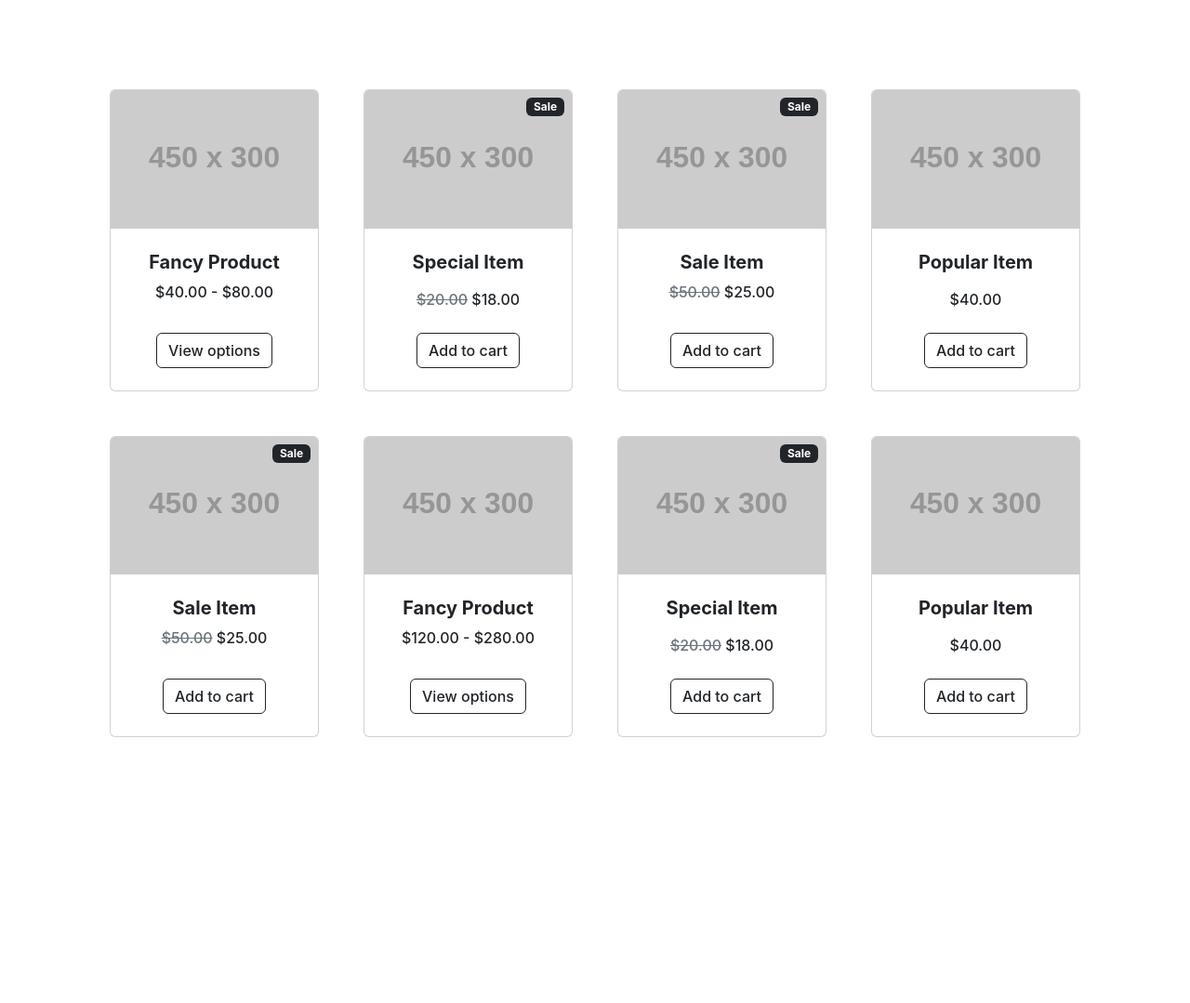
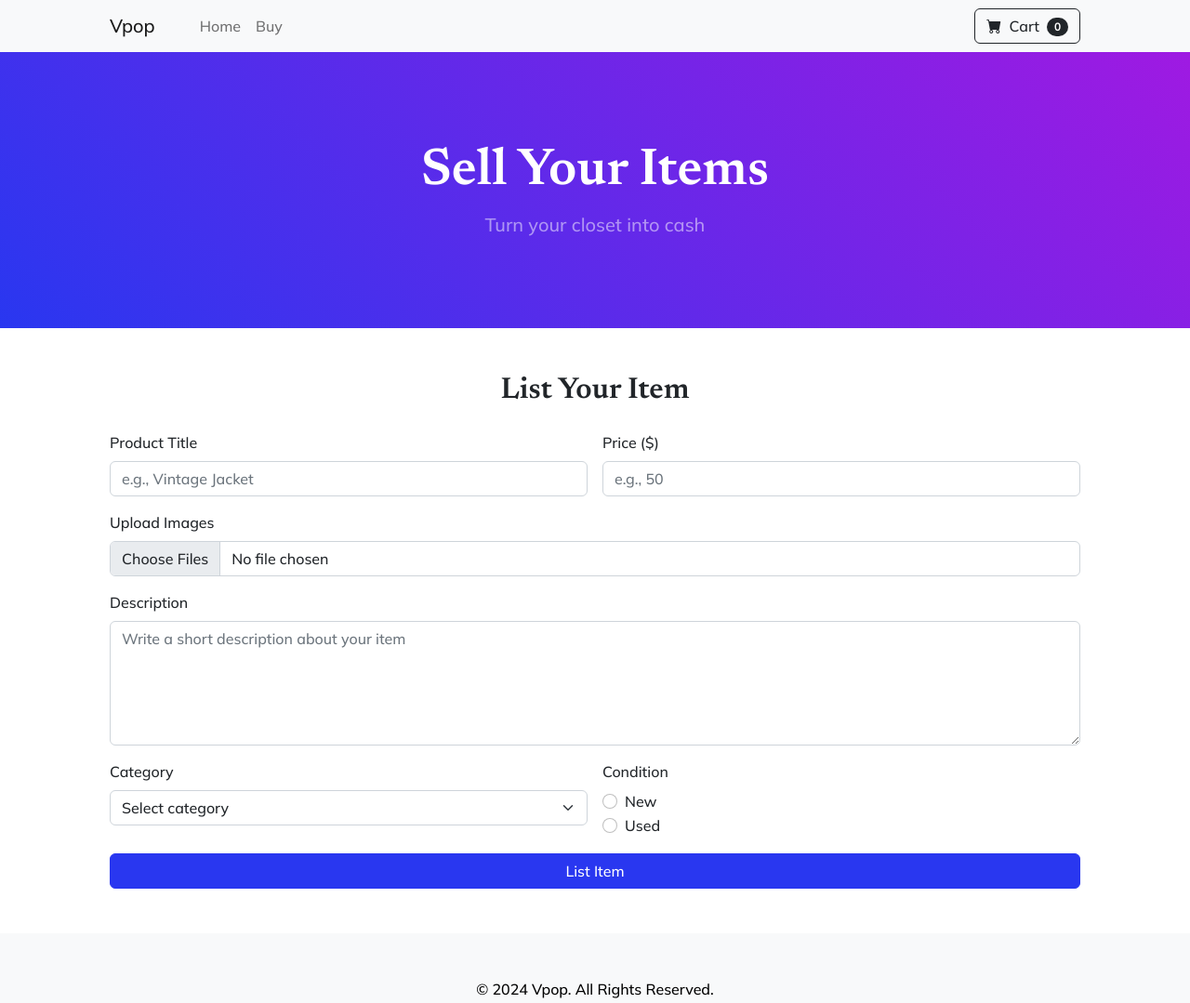
Before and after one commit to DarienAB/Project-3, a website: page V-pop/Sell.html in a window 1280 px wide. Shown: the whole page at 93% size. Before the commit the page ends 889 px from the top, so only its background shows below. Drawn offline with nearby package versions, Linux system fonts and the light colour scheme; placeholder pictures from the web are drawn by us.

Commit message:
need comments add to Sell.html

```diff
--- a/V-pop/Sell.html
+++ b/V-pop/Sell.html
@@ -1,209 +1,124 @@
-<html>
+<!DOCTYPE html>
+<html lang="en">
 <head>
-        <title> New Age - Start Bootstrap Theme </title>
-        <link href="css/styles.css" rel="stylesheet" />
+    <meta charset="UTF-8">
+    <meta name="viewport" content="width=device-width, initial-scale=1.0">
+    <title>Sell - Vpop</title>
+    <link href="css/styles.css" rel="stylesheet">
 
+    <!-- Bootstrap icons -->
+    <link href="https://cdn.jsdelivr.net/npm/bootstrap-icons@1.5.0/font/bootstrap-icons.css" rel="stylesheet" />
 
- <!-- Section-->
- <section class="py-5">
-    <div class="container px-4 px-lg-5 mt-5">
-        <div class="row gx-4 gx-lg-5 row-cols-2 row-cols-md-3 row-cols-xl-4 justify-content-center">
-            <div class="col mb-5">
-                <div class="card h-100">
-                    <!-- Product image-->
-                    <img class="card-img-top" src="https://dummyimage.com/450x300/dee2e6/6c757d.jpg" alt="..." />
-                    <!-- Product details-->
-                    <div class="card-body p-4">
-                        <div class="text-center">
-                            <!-- Product name-->
-                            <h5 class="fw-bolder">Fancy Product</h5>
-                            <!-- Product price-->
-                            $40.00 - $80.00
+    <!-- Google Fonts -->
+    <link rel="preconnect" href="https://fonts.gstatic.com" />
+    <link href="https://fonts.googleapis.com/css2?family=Newsreader:ital,wght@0,600;1,600&display=swap" rel="stylesheet" />
+    <link href="https://fonts.googleapis.com/css2?family=Mulish:ital,wght@0,300;0,500;0,600;0,700&display=swap" rel="stylesheet" />
+    <link href="https://fonts.googleapis.com/css2?family=Kanit:ital,wght@0,400;1,400&display=swap" rel="stylesheet" />
+</head>
+<body>
+    <!-- Navigation -->
+    <nav class="navbar navbar-expand-lg navbar-light bg-light">
+        <div class="container px-4 px-lg-5">
+            <a class="navbar-brand" href="index.html">Vpop</a>
+            <button class="navbar-toggler" type="button" data-bs-toggle="collapse" data-bs-target="#navbarContent" aria-controls="navbarContent" aria-expanded="false" aria-label="Toggle navigation">
+                <span class="navbar-toggler-icon"></span>
+            </button>
+            <div class="collapse navbar-collapse" id="navbarContent">
+                <ul class="navbar-nav me-auto mb-2 mb-lg-0 ms-lg-4">
+                    <li class="nav-item"><a class="nav-link" href="index.html">Home</a></li>
+                    <li class="nav-item"><a class="nav-link" href="buy.html">Buy</a></li>
+                </ul>
+                <form class="d-flex">
+                    <button class="btn btn-outline-dark" type="submit">
+                        <i class="bi-cart-fill me-1"></i>
+                        Cart
+                        <span class="badge bg-dark text-white ms-1 rounded-pill">0</span>
+                    </button>
+                </form>
             </div>
         </div>
-                    <!-- Product actions-->
-                    <div class="card-footer p-4 pt-0 border-top-0 bg-transparent">
-                        <div class="text-center"><a class="btn btn-outline-dark mt-auto" href="#">View options</a></div>
+    </nav>
+
+    <!-- Header -->
+    <header class="bg-gradient-primary-to-secondary py-5">
+        <div class="container px-4 px-lg-5 my-5">
+            <div class="text-center text-white">
+                <h1 class="display-4 fw-bolder">Sell Your Items</h1>
+                <p class="lead fw-normal text-white-50 mb-0">Turn your closet into cash</p>
             </div>
         </div>
+    </header>
+
+    <!-- Sell Form Section -->
+    <section class="py-5">
+        <div class="container px-4 px-lg-5">
+            <h2 class="text-center mb-4">List Your Item</h2>
+            <form class="row g-3">
+                <!-- Input for Product Title -->
+                <div class="col-md-6">
+                    <label for="productTitle" class="form-label">Product Title</label>
+                    <input type="text" class="form-control" id="productTitle" placeholder="e.g., Vintage Jacket" required>
                 </div>
-            <div class="col mb-5">
-                <div class="card h-100">
-                    <!-- Sale badge-->
-                    <div class="badge bg-dark text-white position-absolute" style="top: 0.5rem; right: 0.5rem">Sale</div>
-                    <!-- Product image-->
-                    <img class="card-img-top" src="https://dummyimage.com/450x300/dee2e6/6c757d.jpg" alt="..." />
-                    <!-- Product details-->
-                    <div class="card-body p-4">
-                        <div class="text-center">
-                            <!-- Product name-->
-                            <h5 class="fw-bolder">Special Item</h5>
-                            <!-- Product reviews-->
-                            <div class="d-flex justify-content-center small text-warning mb-2">
-                                <div class="bi-star-fill"></div>
-                                <div class="bi-star-fill"></div>
-                                <div class="bi-star-fill"></div>
-                                <div class="bi-star-fill"></div>
-                                <div class="bi-star-fill"></div>
+
+                <!-- Input for Price -->
+                <div class="col-md-6">
+                    <label for="productPrice" class="form-label">Price ($)</label>
+                    <input type="number" class="form-control" id="productPrice" placeholder="e.g., 50" required>
                 </div>
-                            <!-- Product price-->
-                            <span class="text-muted text-decoration-line-through">$20.00</span>
-                            $18.00
+
+                <!-- File Input for Images -->
+                <div class="col-md-12">
+                    <label for="productImage" class="form-label">Upload Images</label>
+                    <input type="file" class="form-control" id="productImage" accept="image/*" multiple required>
+                </div>
+
+                <!-- Input for Description -->
+                <div class="col-md-12">
+                    <label for="productDescription" class="form-label">Description</label>
+                    <textarea class="form-control" id="productDescription" rows="5" placeholder="Write a short description about your item" required></textarea>
+                </div>
+
+                <!-- Select for Category -->
+                <div class="col-md-6">
+                    <label for="productCategory" class="form-label">Category</label>
+                    <select class="form-select" id="productCategory" required>
+                        <option value="" disabled selected>Select category</option>
+                        <option value="clothing">Clothing</option>
+                        <option value="accessories">Accessories</option>
+                        <option value="shoes">Shoes</option>
+                        <option value="electronics">Electronics</option>
+                    </select>
+                </div>
+
+                <!-- Condition Radio Buttons -->
+                <div class="col-md-6">
+                    <label class="form-label">Condition</label>
+                    <div class="form-check">
+                        <input class="form-check-input" type="radio" name="condition" id="newCondition" value="new" required>
+                        <label class="form-check-label" for="newCondition">New</label>
+                    </div>
+                    <div class="form-check">
+                        <input class="form-check-input" type="radio" name="condition" id="usedCondition" value="used" required>
+                        <label class="form-check-label" for="usedCondition">Used</label>
                     </div>
                 </div>
-                    <!-- Product actions-->
-                    <div class="card-footer p-4 pt-0 border-top-0 bg-transparent">
-                        <div class="text-center"><a class="btn btn-outline-dark mt-auto" href="#">Add to cart</a></div>
+
+                <!-- Submit Button -->
+                <div class="col-12">
+                    <button type="submit" class="btn btn-primary w-100">List Item</button>
                 </div>
-                </div>
-            </div>
-            <div class="col mb-5">
-                <div class="card h-100">
-                    <!-- Sale badge-->
-                    <div class="badge bg-dark text-white position-absolute" style="top: 0.5rem; right: 0.5rem">Sale</div>
-                    <!-- Product image-->
-                    <img class="card-img-top" src="https://dummyimage.com/450x300/dee2e6/6c757d.jpg" alt="..." />
-                    <!-- Product details-->
-                    <div class="card-body p-4">
-                        <div class="text-center">
-                            <!-- Product name-->
-                            <h5 class="fw-bolder">Sale Item</h5>
-                            <!-- Product price-->
-                            <span class="text-muted text-decoration-line-through">$50.00</span>
-                            $25.00
-                        </div>
-                    </div>
-                    <!-- Product actions-->
-                    <div class="card-footer p-4 pt-0 border-top-0 bg-transparent">
-                        <div class="text-center"><a class="btn btn-outline-dark mt-auto" href="#">Add to cart</a></div>
-                    </div>
-                </div>
-            </div>
-            <div class="col mb-5">
-                <div class="card h-100">
-                    <!-- Product image-->
-                    <img class="card-img-top" src="https://dummyimage.com/450x300/dee2e6/6c757d.jpg" alt="..." />
-                    <!-- Product details-->
-                    <div class="card-body p-4">
-                        <div class="text-center">
-                            <!-- Product name-->
-                            <h5 class="fw-bolder">Popular Item</h5>
-                            <!-- Product reviews-->
-                            <div class="d-flex justify-content-center small text-warning mb-2">
-                                <div class="bi-star-fill"></div>
-                                <div class="bi-star-fill"></div>
-                                <div class="bi-star-fill"></div>
-                                <div class="bi-star-fill"></div>
-                                <div class="bi-star-fill"></div>
-                            </div>
-                            <!-- Product price-->
-                            $40.00
-                        </div>
-                    </div>
-                    <!-- Product actions-->
-                    <div class="card-footer p-4 pt-0 border-top-0 bg-transparent">
-                        <div class="text-center"><a class="btn btn-outline-dark mt-auto" href="#">Add to cart</a></div>
-                    </div>
-                </div>
-            </div>
-            <div class="col mb-5">
-                <div class="card h-100">
-                    <!-- Sale badge-->
-                    <div class="badge bg-dark text-white position-absolute" style="top: 0.5rem; right: 0.5rem">Sale</div>
-                    <!-- Product image-->
-                    <img class="card-img-top" src="https://dummyimage.com/450x300/dee2e6/6c757d.jpg" alt="..." />
-                    <!-- Product details-->
-                    <div class="card-body p-4">
-                        <div class="text-center">
-                            <!-- Product name-->
-                            <h5 class="fw-bolder">Sale Item</h5>
-                            <!-- Product price-->
-                            <span class="text-muted text-decoration-line-through">$50.00</span>
-                            $25.00
-                        </div>
-                    </div>
-                    <!-- Product actions-->
-                    <div class="card-footer p-4 pt-0 border-top-0 bg-transparent">
-                        <div class="text-center"><a class="btn btn-outline-dark mt-auto" href="#">Add to cart</a></div>
-                    </div>
-                </div>
-            </div>
-            <div class="col mb-5">
-                <div class="card h-100">
-                    <!-- Product image-->
-                    <img class="card-img-top" src="https://dummyimage.com/450x300/dee2e6/6c757d.jpg" alt="..." />
-                    <!-- Product details-->
-                    <div class="card-body p-4">
-                        <div class="text-center">
-                            <!-- Product name-->
-                            <h5 class="fw-bolder">Fancy Product</h5>
-                            <!-- Product price-->
-                            $120.00 - $280.00
-                        </div>
-                    </div>
-                    <!-- Product actions-->
-                    <div class="card-footer p-4 pt-0 border-top-0 bg-transparent">
-                        <div class="text-center"><a class="btn btn-outline-dark mt-auto" href="#">View options</a></div>
-                    </div>
-                </div>
-            </div>
-            <div class="col mb-5">
-                <div class="card h-100">
-                    <!-- Sale badge-->
-                    <div class="badge bg-dark text-white position-absolute" style="top: 0.5rem; right: 0.5rem">Sale</div>
-                    <!-- Product image-->
-                    <img class="card-img-top" src="https://dummyimage.com/450x300/dee2e6/6c757d.jpg" alt="..." />
-                    <!-- Product details-->
-                    <div class="card-body p-4">
-                        <div class="text-center">
-                            <!-- Product name-->
-                            <h5 class="fw-bolder">Special Item</h5>
-                            <!-- Product reviews-->
-                            <div class="d-flex justify-content-center small text-warning mb-2">
-                                <div class="bi-star-fill"></div>
-                                <div class="bi-star-fill"></div>
-                                <div class="bi-star-fill"></div>
-                                <div class="bi-star-fill"></div>
-                                <div class="bi-star-fill"></div>
-                            </div>
-                            <!-- Product price-->
-                            <span class="text-muted text-decoration-line-through">$20.00</span>
-                            $18.00
-                        </div>
-                    </div>
-                    <!-- Product actions-->
-                    <div class="card-footer p-4 pt-0 border-top-0 bg-transparent">
-                        <div class="text-center"><a class="btn btn-outline-dark mt-auto" href="#">Add to cart</a></div>
-                    </div>
-                </div>
-            </div>
-            <div class="col mb-5">
-                <div class="card h-100">
-                    <!-- Product image-->
-                    <img class="card-img-top" src="https://dummyimage.com/450x300/dee2e6/6c757d.jpg" alt="..." />
-                    <!-- Product details-->
-                    <div class="card-body p-4">
-                        <div class="text-center">
-                            <!-- Product name-->
-                            <h5 class="fw-bolder">Popular Item</h5>
-                            <!-- Product reviews-->
-                            <div class="d-flex justify-content-center small text-warning mb-2">
-                                <div class="bi-star-fill"></div>
-                                <div class="bi-star-fill"></div>
-                                <div class="bi-star-fill"></div>
-                                <div class="bi-star-fill"></div>
-                                <div class="bi-star-fill"></div>
-                            </div>
-                            <!-- Product price-->
-                            $40.00
-                        </div>
-                    </div>
-                    <!-- Product actions-->
-                    <div class="card-footer p-4 pt-0 border-top-0 bg-transparent">
-                        <div class="text-center"><a class="btn btn-outline-dark mt-auto" href="#">Add to cart</a></div>
-                    </div>
-                </div>
-            </div>
-        </div>
+            </form>
         </div>
     </section>
+
+    <!-- Footer -->
+    <footer class="py-5 bg-light">
+        <div class="container">
+            <p class="m-0 text-center text-black">© 2024 Vpop. All Rights Reserved.</p>
+        </div>
+    </footer>
+
+    <!-- Bootstrap JavaScript -->
+    <script src="https://cdn.jsdelivr.net/npm/bootstrap@5.1.3/dist/js/bootstrap.bundle.min.js"></script>
+</body>
+</html>
```
Lines whose indentation alone changed are shown as unchanged.
